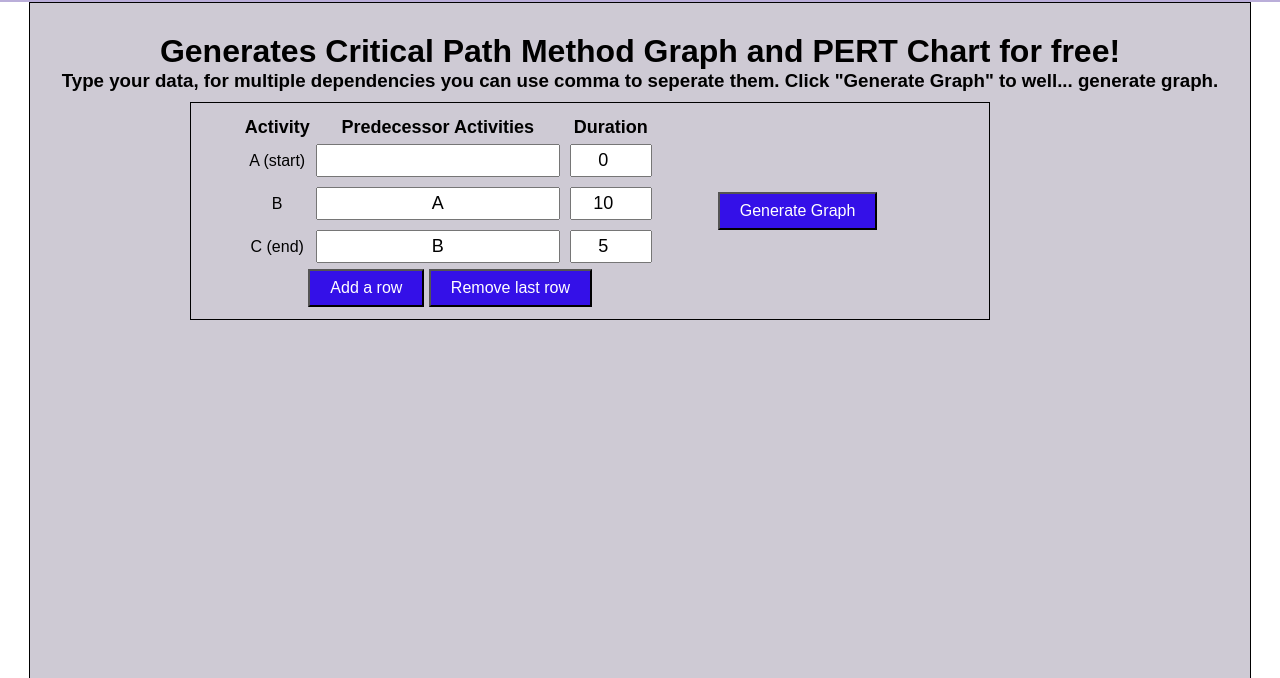
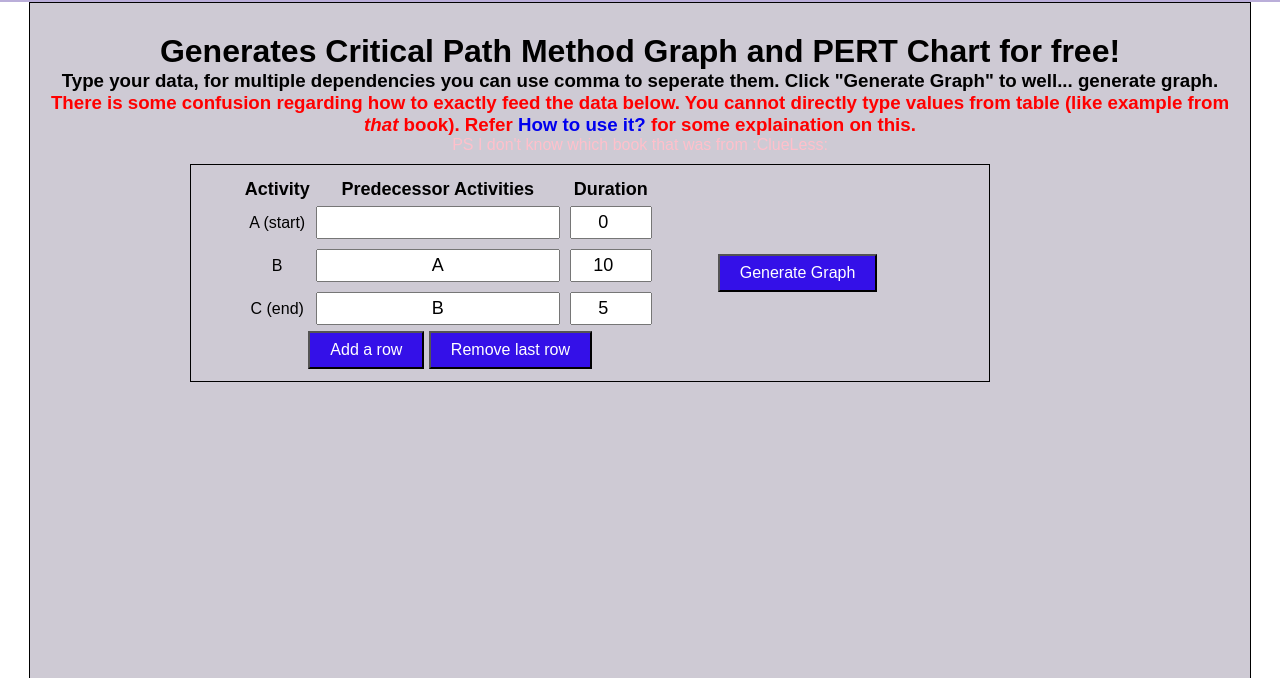
Before and after one commit to RoyalZebra/freepmcalculator, a website built with webpack: page public/index.html in a window 1280 px wide. Shown: the part 122-800 px from the top of the page. Built offline with nearby package versions, Linux system fonts and the light colour scheme.

Commit message:
added some extra instructions

```diff
--- a/public/index.html
+++ b/public/index.html
@@ -20,6 +20,8 @@
     <main>
       <center><h1>Generates Critical Path Method Graph and PERT Chart for free!</h1></center>
       <center><h3>Type your data, for multiple dependencies you can use comma to seperate them. Click "Generate Graph" to well... generate graph.</h3></center>
+      <center><h3 style="color: red;">There is some confusion regarding how to exactly feed the data below. You cannot directly type values from table (like example from <i>that</i> book). Refer <a href="how_to_use.html" target="_blank">How to use it?</a> for some explaination on this.</h3></center>
+      <center><p style="color: pink;">PS I don't know which book that was from :ClueLess:</p></center>
       <div id="input-section">
         <div id="table-input">
           <table>
```
Also changed, not shown: public/how_to_use.html (+1 -1 lines).
